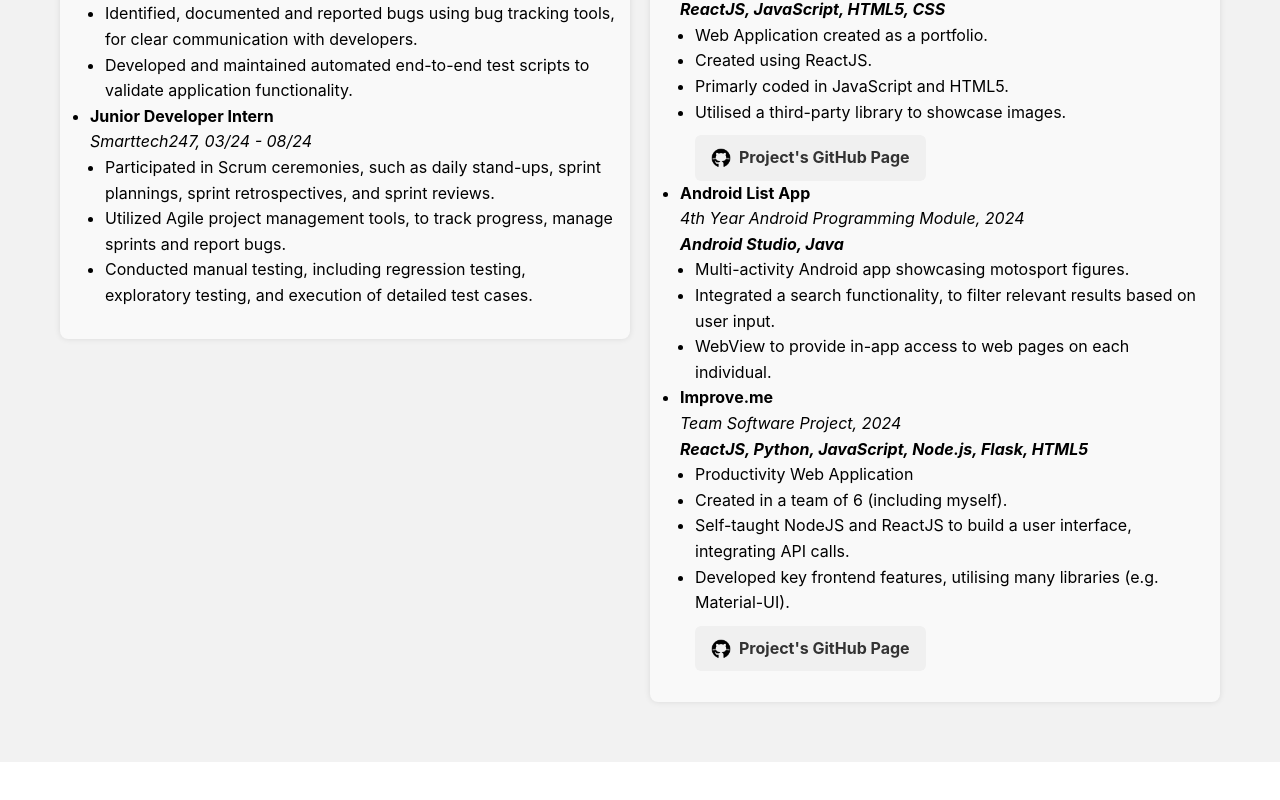
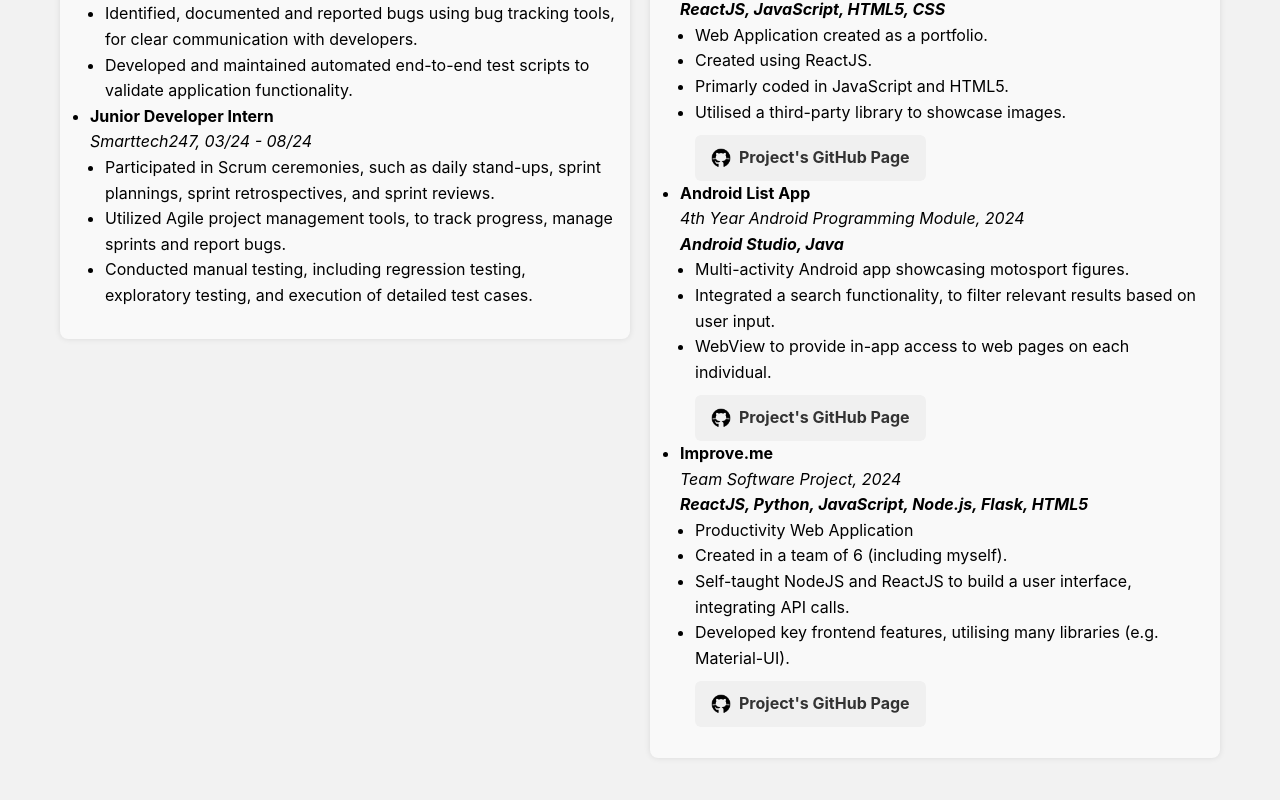
Before and after one commit to hikmatb/hikmatb, a React (Create React App) app: page / in a window 1280 px wide. Shown: the part 971-1771 px from the top of the page. Before the commit the page ends 1733 px from the top, so only its background shows below. Built offline with nearby package versions, Linux system fonts and the light colour scheme.

Commit message:
Adding Multi Activity App project's GitHub link

```diff
--- a/src/pages/Home.js
+++ b/src/pages/Home.js
@@ -126,6 +126,17 @@ function Home() {
                   <li>Multi-activity Android app showcasing motosport figures.</li>
                   <li>Integrated a search functionality, to filter relevant results based on user input.</li>
                   <li>WebView to provide in-app access to web pages on each individual.</li>
+                  <li className="no-bullet inline-button">
+                    <a
+                      href="https://github.com/hikmatb/Formula-1-Multi-Activity-Application"
+                      target="_blank"
+                      rel="noopener noreferrer"
+                      className="link-button inline-button"
+                    >
+                      <img src={require('../images/github.png')} alt="GitHub" />
+                      Project's GitHub Page
+                    </a>
+                  </li>
                 </ul>
               </li>
               <li>
```
